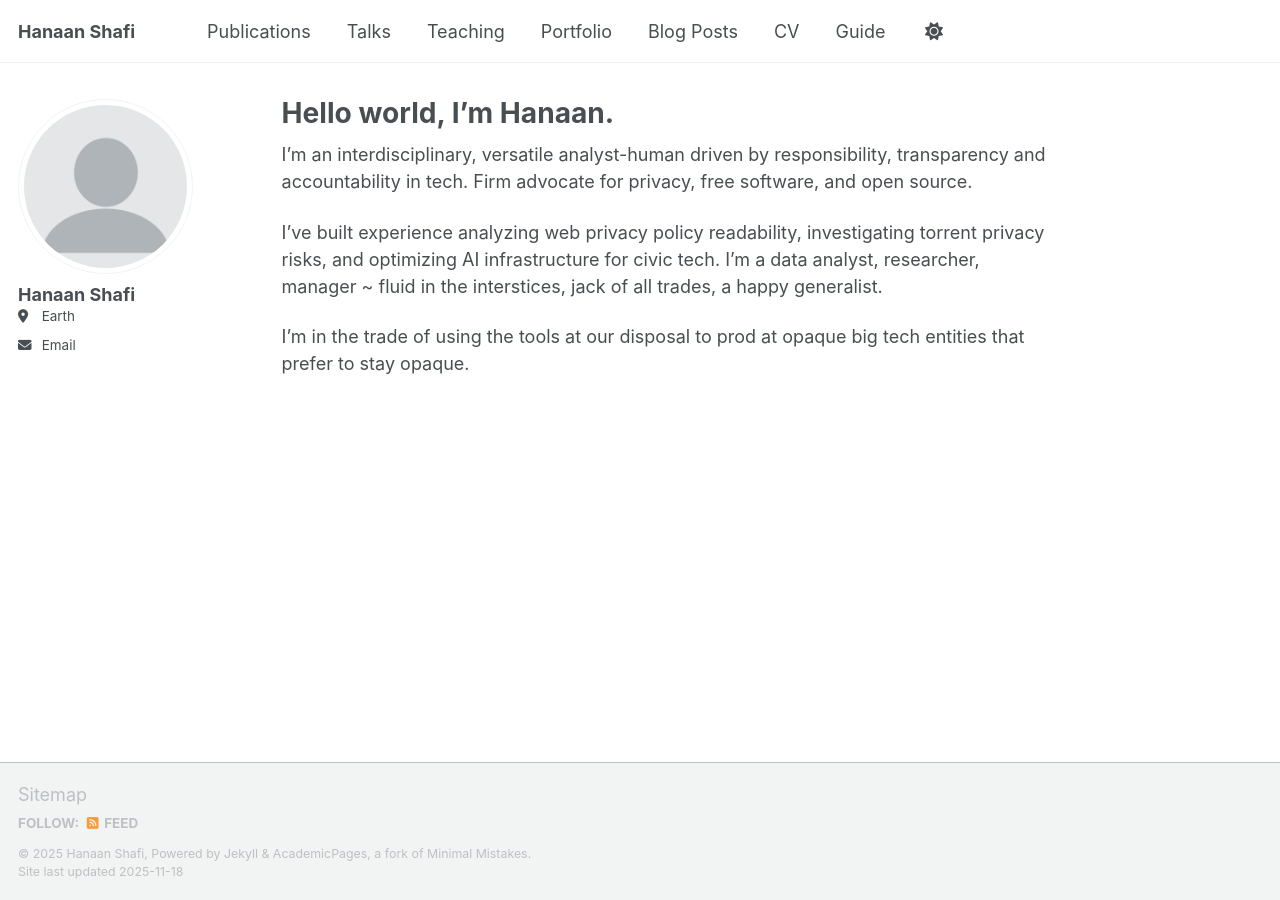
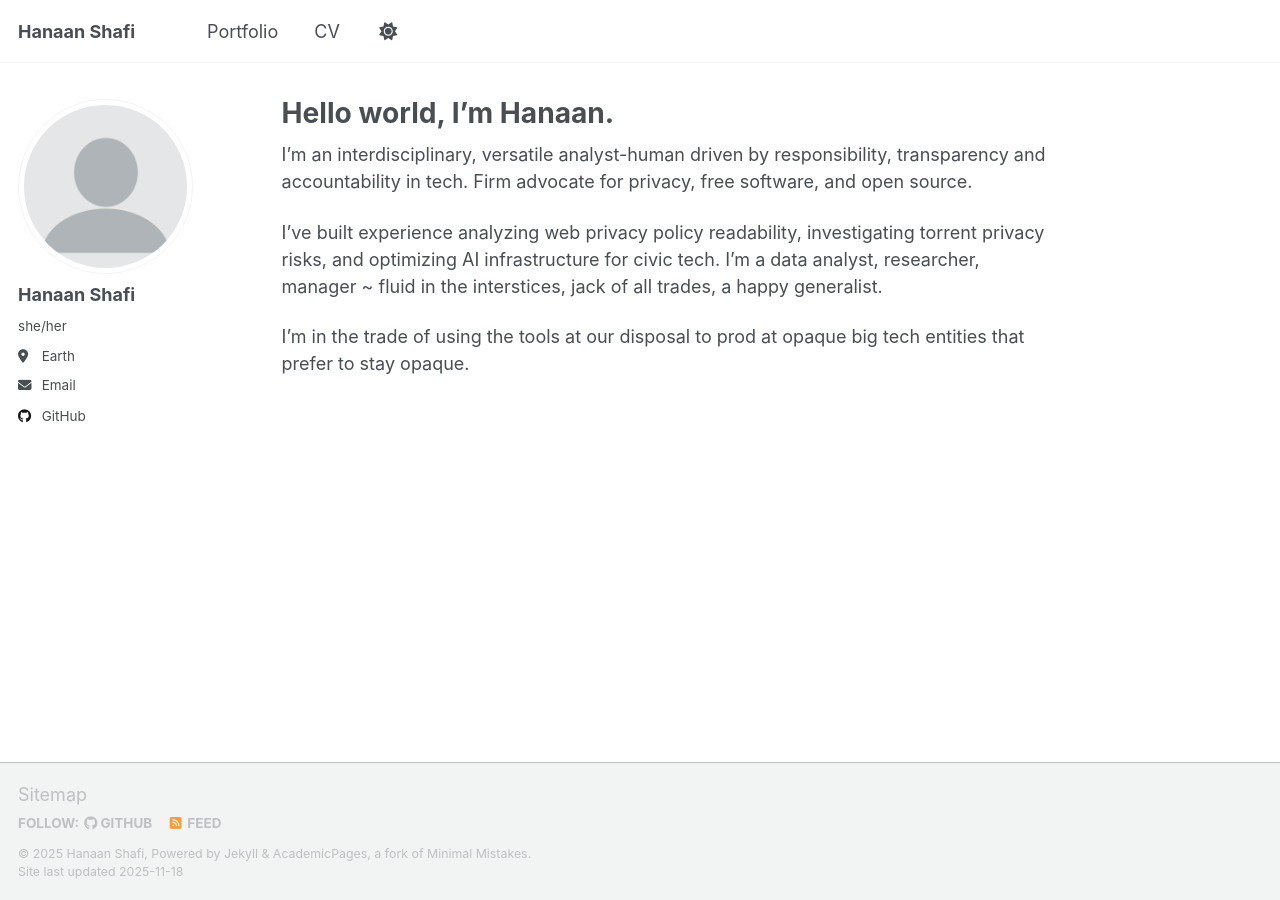
Before and after one commit to hanaanr/hanaanr.github.io, a Jekyll site: the page built from _pages/about.md, in a window 1280 px wide. Built offline with Jekyll 4.4.1, drawn with Linux system fonts in a browser that asks for light colours; a script that is not in the unit is left out.

Commit message:
links to about and removing nav tabs not needed

```diff
--- a/_config.yml
+++ b/_config.yml
@@ -25,7 +25,7 @@ author:
   # Biographic information
   avatar           : "profile.png"
   name             : "Hanaan Shafi"
-  pronouns         : # "she/her"
+  pronouns         : "she/her"
   bio              : # "Short biography for the left-hand sidebar"
   location         : "Earth"
   employer         : # "Red Brick University"
@@ -48,7 +48,7 @@ author:
   bitbucket        : # Username - Update with your username on the site
   codepen          : # Username
   dribbble         : # Username
-  github           : # "hanaanr"
+  github           : "hanaanr"
   kaggle           : # Username
   stackoverflow    : # User number or user number and name (i.e., use "1" or "1/jeff-atwood")
 
```
Also changed, not shown: _data/navigation.yml (+5 -5 lines).
